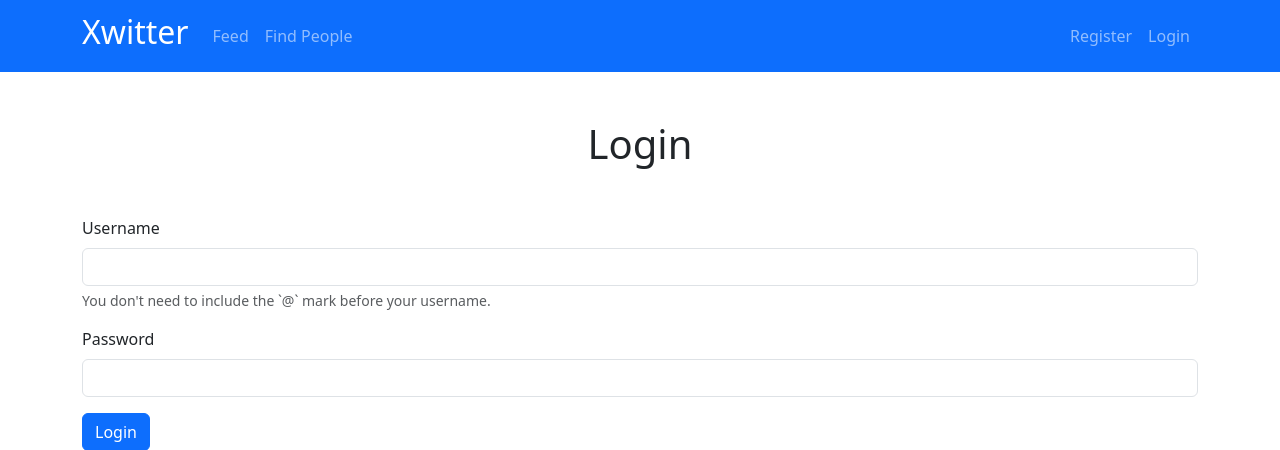
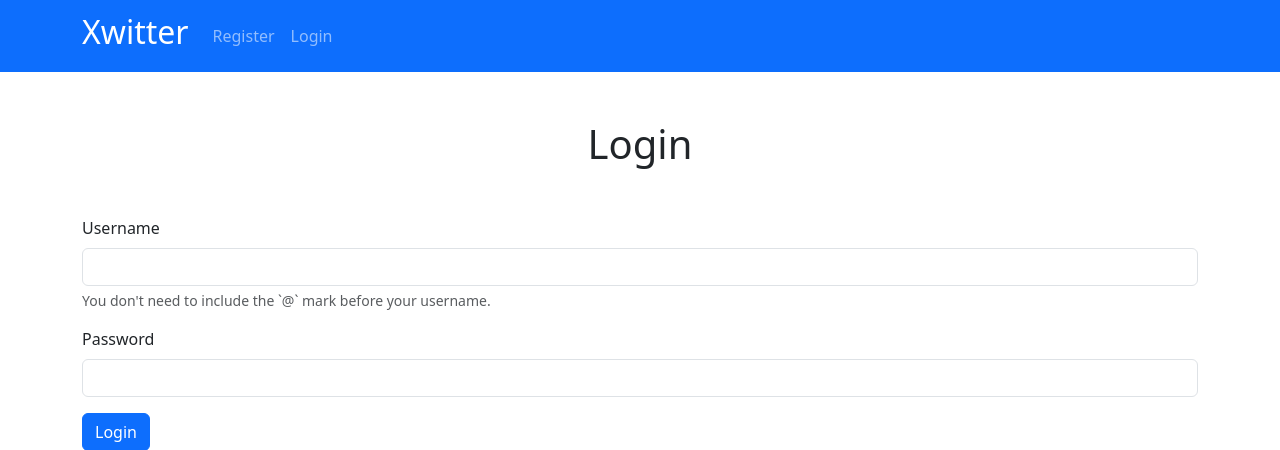
Before and after one commit to utshodebravestone/xwitter, a Django app: page /login/ in a window 1280 px wide. Shown: the top 450 px of the page. Run offline with Django 4.2, Linux system fonts and the light colour scheme.

Commit message:
fixed nav links

```diff
--- a/templates/partials/header.html
+++ b/templates/partials/header.html
@@ -16,8 +16,8 @@
         <span class="navbar-toggler-icon"></span>
       </button>
       <div class="collapse navbar-collapse" id="navbarTogglerDemo03">
-        <!-- GENERAL LINKS -->
         <ul class="navbar-nav me-auto mb-2 mb-lg-0">
+          {% if user.is_authenticated %}
           <li class="nav-item">
             <a class="nav-link" aria-current="page" href="{% url 'feed' %}"
               >Feed</a
@@ -28,8 +28,20 @@
               >Find People</a
             >
           </li>
+          {% else %}
+          <li class="nav-item">
+            <a class="nav-link" aria-current="page" href="{% url 'register' %}"
+              >Register</a
+            >
+          </li>
+          <li class="nav-item">
+            <a class="nav-link" aria-current="page" href="{% url 'login' %}"
+              >Login</a
+            >
+          </li>
+          {% endif %}
         </ul>
-        <!-- LINKS LINKED WITH AUTH -->
+
         <ul class="d-flex navbar-nav">
           {% if user.is_authenticated %}
           <li class="nav-item dropdown">
@@ -79,17 +91,6 @@
               </li>
             </ul>
           </li>
-          {% else %}
-          <li class="nav-item">
-            <a class="nav-link" aria-current="page" href="{% url 'register' %}"
-              >Register</a
-            >
-          </li>
-          <li class="nav-item">
-            <a class="nav-link" aria-current="page" href="{% url 'login' %}"
-              >Login</a
-            >
-          </li>
           {% endif %}
         </ul>
       </div>
```
